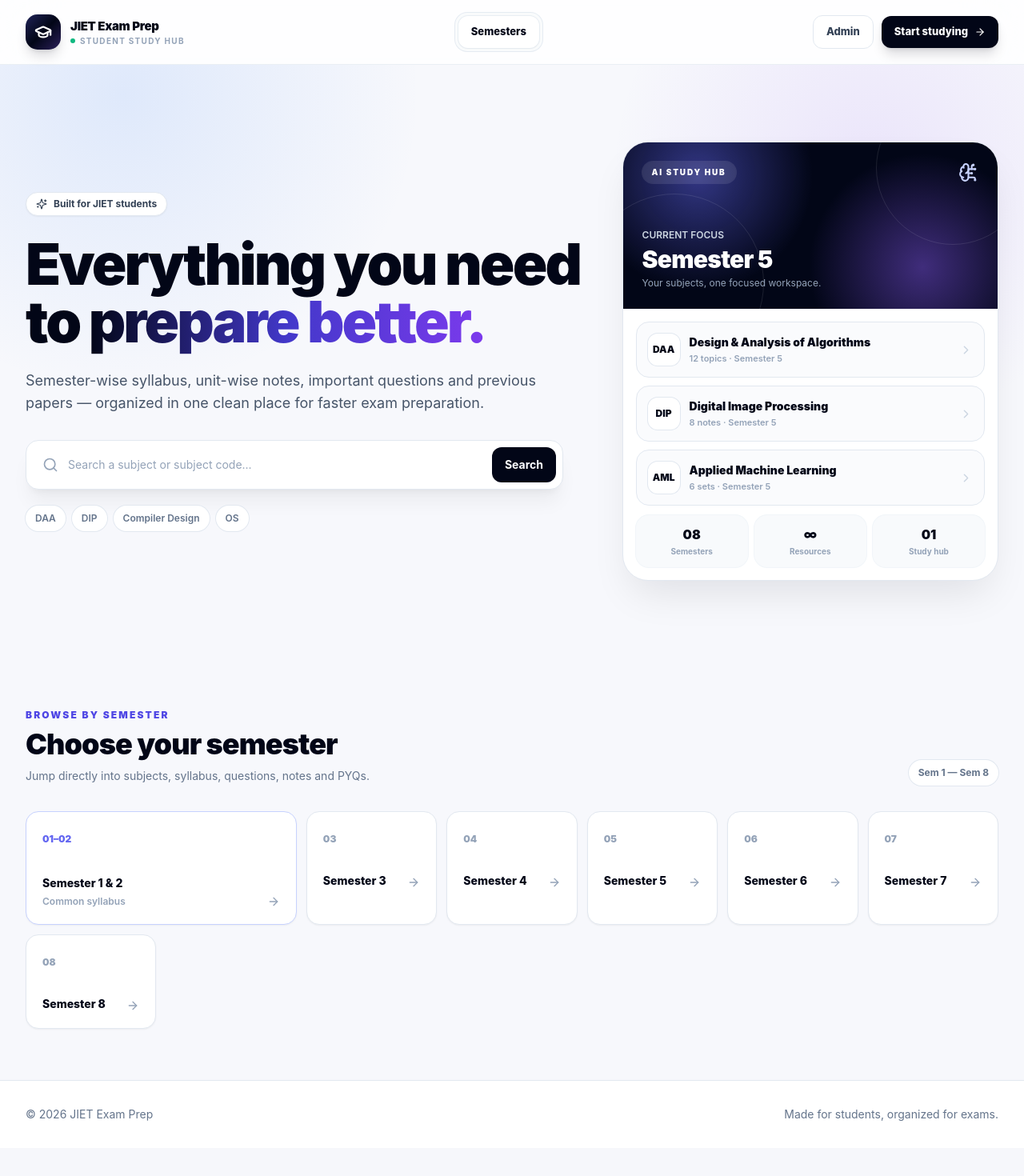
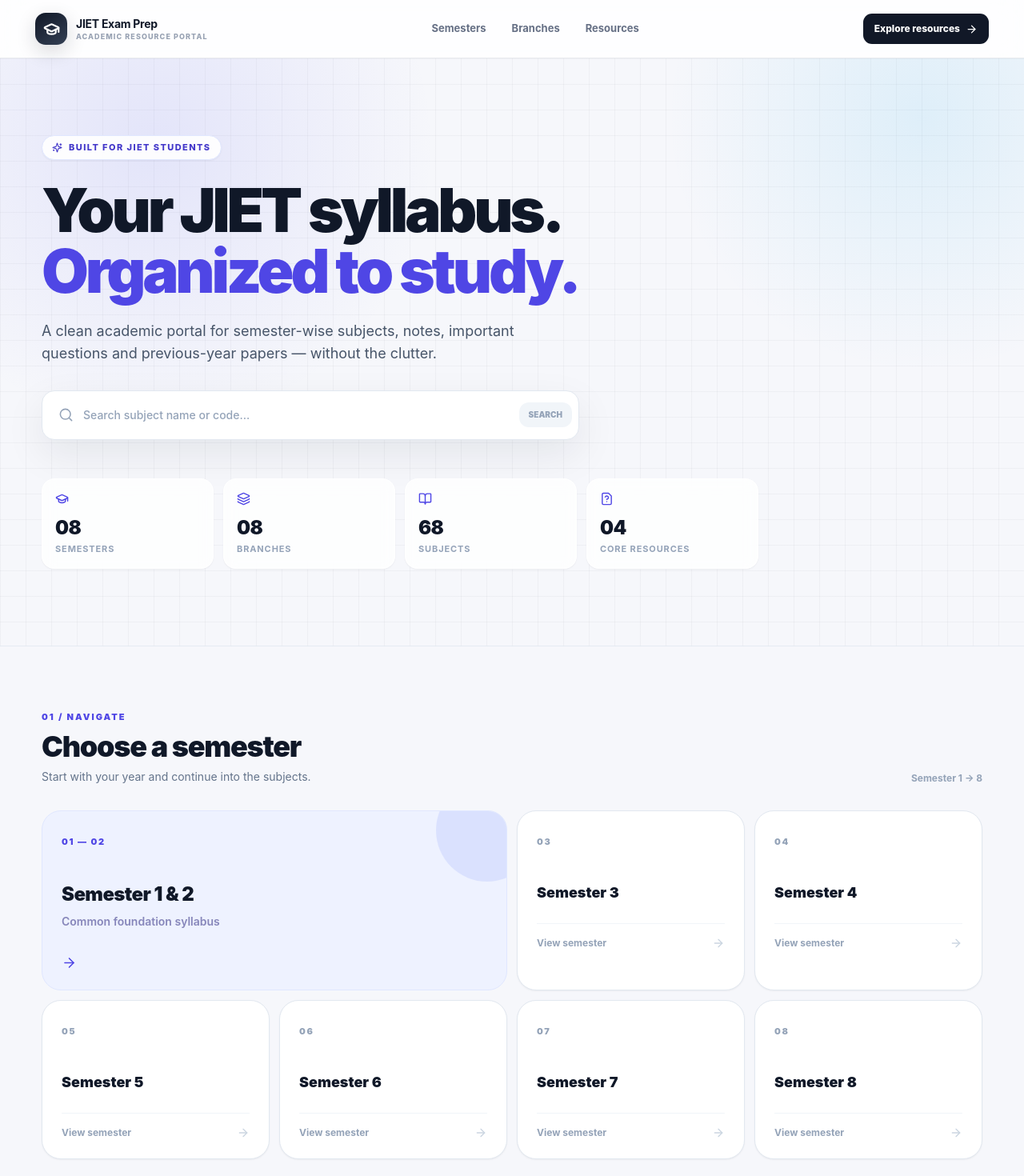
Before and after one commit to codingwithdinu/JIET-EXAM-PREP, a Next.js app: page / in a window 1280 px wide. Shown: the top 1470 px of the page at 80% size. Before the commit the page ends 1435 px from the top, so only its background shows below. Built offline with nearby package versions, Linux system fonts and the light colour scheme.

Commit message:
redesign JIET Exam Prep public homepage

```diff
--- a/app/page.tsx
+++ b/app/page.tsx
@@ -1,244 +1,157 @@
 "use client";
 
 import Link from "next/link";
-import {
-  ArrowRight,
-  BookOpen,
-  BrainCircuit,
-  ChevronRight,
-  FileText,
-  GraduationCap,
-  LibraryBig,
-  Menu,
-  Search,
-  Sparkles,
-  Target,
-  X,
-} from "lucide-react";
 import { useMemo, useState } from "react";
-import { getSubjects } from "@/lib/data";
-
-const semesters = Array.from({ length: 8 }, (_, i) => ({
-  number: i + 1,
-  label: `Semester ${i + 1}`,
-}));
-
-
-
-
+import { ArrowRight, BookOpen, CheckCircle2, ChevronRight, FileQuestion, Search, Sparkles, Layers3, GraduationCap } from "lucide-react";
+import SiteHeader from "@/components/SiteHeader";
+import { getBranches, getSubjects, semesters } from "@/lib/data";
 
 export default function Home() {
-  const [mobileMenu, setMobileMenu] = useState(false);
   const [query, setQuery] = useState("");
-  const searchResults = useMemo(() => {
-    const all = getSubjects(5, "cse-cs");
+
+  const allSubjects = useMemo(() => {
+    const common = [1,2].flatMap((n) => getSubjects(n));
+    const branchSubjects = semesters.slice(2).flatMap((s) =>
+      getBranches().flatMap((b) => getSubjects(s.number, b.slug))
+    );
+    return [...common, ...branchSubjects];
+  }, []);
+
+  const results = useMemo(() => {
     const q = query.trim().toLowerCase();
     if (!q) return [];
-    return all.filter((subject) => [subject.name, subject.code, subject.shortName].some((value) => value.toLowerCase().includes(q))).slice(0, 6);
-  }, [query]);
+    return allSubjects.filter((s) => [s.name, s.code, s.shortName].some(v => v.toLowerCase().includes(q))).slice(0, 8);
+  }, [query, allSubjects]);
+
+  const populatedSubjects = allSubjects.length;
+  const branchCount = getBranches().length;
 
   return (
-    <main className="min-h-screen overflow-x-hidden bg-[#f7f8fc] text-slate-950">
-      <nav className="sticky top-0 z-50 border-b border-slate-200/70 bg-white/80 backdrop-blur-2xl">
-        <div className="mx-auto flex h-20 max-w-7xl items-center justify-between px-5 lg:px-8">
-          <a href="#" className="group flex items-center gap-3">
-            <div className="relative grid h-11 w-11 place-items-center overflow-hidden rounded-[15px] bg-slate-950 text-white shadow-lg shadow-slate-950/15 transition duration-300 group-hover:-rotate-2 group-hover:scale-105">
-              <div className="absolute inset-0 bg-gradient-to-br from-indigo-500/30 via-transparent to-violet-500/30" />
-              <GraduationCap size={22} className="relative" strokeWidth={2.4} />
+    <main className="min-h-screen bg-[#f6f7fb] text-[#101828]">
+      <SiteHeader />
+
+      <section className="portal-grid relative overflow-hidden border-b border-slate-200/80">
+        <div className="absolute inset-0 bg-[radial-gradient(circle_at_15%_15%,rgba(99,102,241,.13),transparent_28%),radial-gradient(circle_at_90%_10%,rgba(14,165,233,.10),transparent_24%)]" />
+        <div className="relative mx-auto max-w-[1240px] px-5 pb-20 pt-16 lg:px-8 lg:pb-24 lg:pt-24">
+          <div className="max-w-4xl">
+            <div className="inline-flex items-center gap-2 rounded-full border border-indigo-100 bg-white/90 px-3 py-1.5 text-[11px] font-extrabold uppercase tracking-[.13em] text-indigo-700 shadow-sm">
+              <Sparkles size={13} /> Built for JIET students
             </div>
-            <div className="leading-none">
-              <p className="text-[15px] font-black tracking-[-0.02em] text-slate-950">JIET Exam Prep</p>
-              <div className="mt-1.5 flex items-center gap-1.5">
-                <span className="h-1.5 w-1.5 rounded-full bg-emerald-500" />
-                <p className="text-[10px] font-bold uppercase tracking-[0.13em] text-slate-400">Student Study Hub</p>
-              </div>
-            </div>
-          </a>
-
-          <div className="hidden items-center rounded-2xl border border-slate-200/80 bg-slate-50/80 p-1 md:flex">
-            <a href="#semesters" className="rounded-xl bg-white px-4 py-2.5 text-[13px] font-extrabold text-slate-950 shadow-sm ring-1 ring-slate-200/70 transition hover:-translate-y-px">Semesters</a>
-          </div>
-
-          <div className="hidden items-center gap-2.5 md:flex">
-            <button className="rounded-xl border border-slate-200 bg-white px-4 py-2.5 text-[13px] font-extrabold text-slate-700 transition hover:border-slate-300 hover:bg-slate-50">
-              Admin
-            </button>
-            <a href="#semesters" className="group inline-flex items-center gap-2 rounded-xl bg-slate-950 px-4 py-2.5 text-[13px] font-extrabold text-white shadow-lg shadow-slate-950/15 transition hover:-translate-y-0.5 hover:bg-slate-800">
-              Start studying
-              <ArrowRight size={14} className="transition-transform group-hover:translate-x-0.5" />
-            </a>
-          </div>
-
-          <button
-            onClick={() => setMobileMenu((v) => !v)}
-            className="grid h-11 w-11 place-items-center rounded-xl border border-slate-200 bg-white text-slate-800 shadow-sm transition hover:bg-slate-50 md:hidden"
-            aria-label="Toggle menu"
-          >
-            {mobileMenu ? <X size={20} /> : <Menu size={20} />}
-          </button>
-        </div>
-        {mobileMenu && (
-          <div className="border-t border-slate-200/80 bg-white px-5 py-4 shadow-xl shadow-slate-950/5 md:hidden">
-            <div className="grid gap-1.5">
-              <a onClick={() => setMobileMenu(false)} href="#semesters" className="rounded-xl px-4 py-3 text-sm font-extrabold text-slate-800 transition hover:bg-slate-50">Semesters</a>
-                            <div className="mt-2 grid grid-cols-2 gap-2 border-t border-slate-100 pt-3">
-                <button className="rounded-xl border border-slate-200 bg-white px-4 py-3 text-sm font-extrabold text-slate-700">Admin</button>
-                <a onClick={() => setMobileMenu(false)} href="#semesters" className="rounded-xl bg-slate-950 px-4 py-3 text-center text-sm font-extrabold text-white">Start studying</a>
-              </div>
-            </div>
-          </div>
-        )}
-      </nav>
-
-      <section className="relative">
-        <div className="pointer-events-none absolute inset-0 bg-[radial-gradient(circle_at_12%_5%,rgba(59,130,246,0.13),transparent_28%),radial-gradient(circle_at_85%_18%,rgba(124,58,237,0.10),transparent_26%)]" />
-        <div className="relative mx-auto grid max-w-7xl items-center gap-10 px-5 pb-18 pt-16 lg:grid-cols-[1.2fr_0.8fr] lg:px-8 lg:pb-24 lg:pt-24">
-          <div>
-            <div className="mb-6 inline-flex items-center gap-2 rounded-full border border-slate-200 bg-white px-3 py-1.5 text-xs font-bold text-slate-700 shadow-sm">
-              <Sparkles size={14} />
-              Built for JIET students
-            </div>
-            <h1 className="max-w-3xl text-5xl font-black leading-[0.98] tracking-[-0.04em] sm:text-6xl lg:text-7xl">
-              Everything you need to{" "}
-              <span className="bg-gradient-to-r from-slate-950 via-indigo-700 to-violet-600 bg-clip-text text-transparent">
-                prepare better.
-              </span>
+            <h1 className="mt-6 text-5xl font-black leading-[.98] tracking-[-.055em] sm:text-6xl lg:text-[76px]">
+              Your JIET syllabus.<br />
+              <span className="text-indigo-600">Organized to study.</span>
             </h1>
             <p className="mt-6 max-w-2xl text-base leading-7 text-slate-600 sm:text-lg">
-              Semester-wise syllabus, unit-wise notes, important questions and previous papers — organized in one clean place for faster exam preparation.
+              A clean academic portal for semester-wise subjects, notes, important questions and previous-year papers — without the clutter.
             </p>
 
-            <div className="mt-8 flex max-w-2xl items-center rounded-2xl border border-slate-200 bg-white p-2 shadow-xl shadow-slate-950/5">
-              <Search className="ml-3 text-slate-400" size={20} />
-              <input
-                value={query}
-                onChange={(e) => setQuery(e.target.value)}
-                placeholder="Search a subject or subject code..."
-                className="min-w-0 flex-1 bg-transparent px-3 py-3 text-sm outline-none placeholder:text-slate-400"
-              />
-              <button className="rounded-xl bg-slate-950 px-4 py-3 text-sm font-bold text-white">Search</button>
-            </div>
-            {query.trim() && (
-              <div className="mt-3 max-w-2xl overflow-hidden rounded-2xl border border-slate-200 bg-white shadow-xl">
-                {searchResults.length ? searchResults.map((subject) => (
-                  <Link key={subject.slug} href={"/semester/5/branch/cse-cs/" + subject.slug} onClick={() => setQuery("")} className="flex items-center justify-between border-b border-slate-100 px-4 py-3 last:border-0 hover:bg-slate-50">
-                    <div>
-                      <p className="text-sm font-black">{subject.name}</p>
-                      <p className="mt-0.5 text-[11px] font-bold text-slate-400">{subject.code} · Semester 5 · CSE-CS</p>
-                    </div>
-                    <ArrowRight size={16} className="text-slate-400" />
-                  </Link>
-                )) : <p className="px-4 py-4 text-sm font-semibold text-slate-500">No matching subject found.</p>}
+            <div className="relative mt-8 max-w-2xl">
+              <div className="flex items-center rounded-2xl border border-slate-200 bg-white p-2 shadow-[0_18px_50px_rgba(16,24,40,.08)]">
+                <Search className="ml-3 shrink-0 text-slate-400" size={19} />
+                <input value={query} onChange={(e) => setQuery(e.target.value)}
+                  placeholder="Search subject name or code..."
+                  className="min-w-0 flex-1 bg-transparent px-3 py-3 text-sm font-medium outline-none placeholder:text-slate-400" />
+                <span className="hidden rounded-xl bg-slate-100 px-3 py-2 text-[10px] font-black text-slate-400 sm:block">SEARCH</span>
               </div>
-            )}
-
-            <div className="mt-5 flex flex-wrap gap-2 text-xs font-semibold text-slate-500">
-              <span className="rounded-full bg-white px-3 py-2 ring-1 ring-slate-200">DAA</span>
-              <span className="rounded-full bg-white px-3 py-2 ring-1 ring-slate-200">DIP</span>
-              <span className="rounded-full bg-white px-3 py-2 ring-1 ring-slate-200">Compiler Design</span>
-              <span className="rounded-full bg-white px-3 py-2 ring-1 ring-slate-200">OS</span>
+              {query.trim() && (
+                <div className="absolute left-0 right-0 top-[calc(100%+8px)] z-20 overflow-hidden rounded-2xl border border-slate-200 bg-white shadow-2xl">
+                  {results.length ? results.map((s) => (
+                    <Link key={s.slug+s.code} href="#" onClick={() => setQuery("")}
+                      className="flex items-center justify-between border-b border-slate-100 px-4 py-3.5 last:border-0 hover:bg-slate-50">
+                      <div><p className="text-sm font-extrabold">{s.name}</p><p className="mt-1 text-[11px] font-bold text-slate-400">{s.code}</p></div>
+                      <ChevronRight size={17} className="text-slate-300" />
+                    </Link>
+                  )) : <p className="px-4 py-4 text-sm font-semibold text-slate-500">No subject found.</p>}
+                </div>
+              )}
             </div>
           </div>
 
-          <div className="relative">
-            <div className="overflow-hidden rounded-[32px] border border-slate-200 bg-white shadow-2xl shadow-slate-950/10">
-              <div className="relative h-52 overflow-hidden bg-slate-950">
-                <div className="absolute inset-0 bg-[radial-gradient(circle_at_20%_20%,rgba(99,102,241,0.5),transparent_35%),radial-gradient(circle_at_80%_75%,rgba(139,92,246,0.45),transparent_35%)]" />
-                <div className="absolute -right-10 -top-16 h-48 w-48 rounded-full border border-white/10" />
-                <div className="absolute -bottom-20 -left-12 h-56 w-56 rounded-full border border-white/10" />
-                <div className="relative flex h-full flex-col justify-between p-6 text-white">
-                  <div className="flex items-center justify-between">
-                    <span className="rounded-full bg-white/10 px-3 py-1.5 text-[10px] font-black uppercase tracking-[0.18em] ring-1 ring-white/10">AI Study Hub</span>
-                    <BrainCircuit size={25} className="text-indigo-200" />
-                  </div>
-                  <div>
-                    <p className="text-xs font-semibold text-slate-300">CURRENT FOCUS</p>
-                    <h2 className="mt-1 text-3xl font-black tracking-tight">Semester 5</h2>
-                    <p className="mt-1 text-xs text-slate-400">Your subjects, one focused workspace.</p>
-                  </div>
-                </div>
-              </div>
-
-              <div className="p-4">
-                <div className="grid gap-2.5">
-                  {[
-                    ["DAA", "Design & Analysis of Algorithms", "12 topics"],
-                    ["DIP", "Digital Image Processing", "8 notes"],
-                    ["AML", "Applied Machine Learning", "6 sets"],
-                  ].map(([code, name, meta]) => (
-                    <div key={code} className="group flex items-center gap-3 rounded-2xl border border-slate-200 bg-slate-50/70 p-3.5 transition hover:border-indigo-200 hover:bg-white hover:shadow-md">
-                      <div className="grid h-10 w-10 shrink-0 place-items-center rounded-xl bg-white text-xs font-black text-slate-950 ring-1 ring-slate-200">{code}</div>
-                      <div className="min-w-0 flex-1">
-                        <p className="truncate text-sm font-black">{name}</p>
-                        <p className="mt-0.5 text-[11px] font-semibold text-slate-400">{meta} · Semester 5</p>
-                      </div>
-                      <ChevronRight size={17} className="text-slate-300 transition group-hover:translate-x-0.5 group-hover:text-slate-950" />
-                    </div>
-                  ))}
-                </div>
-
-                <div className="mt-3 grid grid-cols-3 gap-2">
-                  {[
-                    ["08", "Semesters"],
-                    ["∞", "Resources"],
-                    ["01", "Study hub"],
-                  ].map(([n, label]) => (
-                    <div key={label} className="rounded-2xl bg-slate-50 px-2 py-3 text-center ring-1 ring-slate-100">
-                      <p className="text-base font-black">{n}</p>
-                      <p className="mt-0.5 text-[10px] font-bold text-slate-400">{label}</p>
-                    </div>
-                  ))}
-                </div>
-              </div>
-            </div>
+          <div className="mt-12 grid max-w-4xl grid-cols-2 gap-3 sm:grid-cols-4">
+            {[
+              [String(semesters.length).padStart(2,"0"), "Semesters", GraduationCap],
+              [String(branchCount).padStart(2,"0"), "Branches", Layers3],
+              [String(populatedSubjects).padStart(2,"0"), "Subjects", BookOpen],
+              ["04", "Core resources", FileQuestion],
+            ].map(([value,label,Icon]) => {
+              const I = Icon as typeof BookOpen;
+              return <div key={String(label)} className="rounded-2xl border border-white/80 bg-white/80 p-4 shadow-sm backdrop-blur">
+                <I size={17} className="text-indigo-600" />
+                <p className="mt-3 text-2xl font-black tracking-tight">{value}</p>
+                <p className="mt-0.5 text-[11px] font-bold uppercase tracking-[.08em] text-slate-400">{label}</p>
+              </div>;
+            })}
           </div>
         </div>
       </section>
 
-      <section id="semesters" className="mx-auto max-w-7xl px-5 py-16 lg:px-8">
-        <div className="flex items-end justify-between gap-6">
+      <section id="semesters" className="mx-auto max-w-[1240px] px-5 py-20 lg:px-8">
+        <div className="flex flex-col justify-between gap-3 sm:flex-row sm:items-end">
           <div>
-            <p className="text-xs font-black uppercase tracking-[0.18em] text-indigo-600">Browse by semester</p>
-            <h2 className="mt-2 text-3xl font-black tracking-tight sm:text-4xl">Choose your semester</h2>
-            <p className="mt-2 max-w-2xl text-sm leading-6 text-slate-500">Jump directly into subjects, syllabus, questions, notes and PYQs.</p>
+            <p className="text-[11px] font-black uppercase tracking-[.18em] text-indigo-600">01 / Navigate</p>
+            <h2 className="mt-2 text-3xl font-black tracking-[-.035em] sm:text-4xl">Choose a semester</h2>
+            <p className="mt-2 text-sm text-slate-500">Start with your year and continue into the subjects.</p>
           </div>
-          <span className="hidden rounded-full bg-white px-3 py-2 text-xs font-bold text-slate-500 ring-1 ring-slate-200 sm:block">Sem 1 — Sem 8</span>
+          <span className="text-xs font-bold text-slate-400">Semester 1 → 8</span>
         </div>
 
-        <div className="mt-8 grid grid-cols-2 gap-3 sm:grid-cols-4 lg:grid-cols-7">
-          <Link
-            href="/semester/1-2"
-            className="group col-span-2 rounded-2xl border border-indigo-200 bg-white p-5 text-left shadow-sm transition hover:-translate-y-1 hover:border-indigo-300 hover:shadow-xl sm:col-span-2"
-          >
-            <span className="text-xs font-black text-indigo-500">01–02</span>
-            <div className="mt-8 flex items-end justify-between">
-              <div>
-                <span className="text-sm font-extrabold">Semester 1 & 2</span>
-                <p className="mt-1 text-xs font-semibold text-slate-400">Common syllabus</p>
-              </div>
-              <ArrowRight size={16} className="text-slate-400 transition group-hover:translate-x-1 group-hover:text-slate-950" />
-            </div>
+        <div className="mt-8 grid gap-3 sm:grid-cols-2 lg:grid-cols-4">
+          <Link href="/semester/1-2" className="group relative overflow-hidden rounded-3xl border border-indigo-100 bg-indigo-50 p-6 lg:col-span-2">
+            <div className="absolute -right-10 -top-10 h-32 w-32 rounded-full bg-indigo-200/50" />
+            <span className="relative text-[11px] font-black uppercase tracking-[.15em] text-indigo-600">01 — 02</span>
+            <h3 className="relative mt-10 text-2xl font-black tracking-tight">Semester 1 & 2</h3>
+            <p className="relative mt-2 text-sm font-semibold text-indigo-900/55">Common foundation syllabus</p>
+            <ArrowRight className="relative mt-8 text-indigo-600 transition group-hover:translate-x-1" size={19} />
           </Link>
-          {semesters.slice(2).map((sem) => (
-            <Link
-              key={sem.number}
-              href={`/semester/${sem.number}`}
-              className="group rounded-2xl border border-slate-200 bg-white p-5 text-left shadow-sm transition hover:-translate-y-1 hover:border-slate-300 hover:shadow-xl"
-            >
-              <span className="text-xs font-black text-slate-400">0{sem.number}</span>
-              <div className="mt-8 flex items-end justify-between">
-                <span className="text-sm font-extrabold">{sem.label}</span>
-                <ArrowRight size={16} className="translate-x-0 text-slate-400 transition group-hover:translate-x-1 group-hover:text-slate-950" />
+          {semesters.slice(2).map((s) => (
+            <Link key={s.number} href={"/semester/"+s.number} className="group rounded-3xl border border-slate-200 bg-white p-6 shadow-sm transition hover:-translate-y-1 hover:border-slate-300 hover:shadow-xl">
+              <span className="text-[11px] font-black uppercase tracking-[.15em] text-slate-400">0{s.number}</span>
+              <h3 className="mt-10 text-lg font-black">{s.title}</h3>
+              <div className="mt-6 flex items-center justify-between border-t border-slate-100 pt-4">
+                <span className="text-xs font-bold text-slate-400">View semester</span>
+                <ArrowRight size={16} className="text-slate-300 transition group-hover:translate-x-1 group-hover:text-slate-950" />
               </div>
             </Link>
           ))}
         </div>
       </section>
 
+      <section id="branches" className="border-y border-slate-200 bg-white">
+        <div className="mx-auto max-w-[1240px] px-5 py-20 lg:px-8">
+          <div className="max-w-2xl">
+            <p className="text-[11px] font-black uppercase tracking-[.18em] text-indigo-600">02 / Branches</p>
+            <h2 className="mt-2 text-3xl font-black tracking-[-.035em] sm:text-4xl">Built around your branch</h2>
+            <p className="mt-3 text-sm leading-6 text-slate-500">For Semester 3 onwards, select the branch to see its subject structure and study resources.</p>
+          </div>
+          <div className="mt-8 grid gap-3 sm:grid-cols-2 lg:grid-cols-4">
+            {getBranches().map((b) => (
+              <div key={b.slug} className="rounded-2xl border border-slate-200 bg-slate-50/60 p-5">
+                <span className="text-[10px] font-black uppercase tracking-[.15em] text-indigo-600">{b.code}</span>
+                <h3 className="mt-3 text-sm font-black leading-5">{b.name}</h3>
+              </div>
+            ))}
+          </div>
+        </div>
+      </section>
+
+      <section id="resources" className="mx-auto max-w-[1240px] px-5 py-20 lg:px-8">
+        <div className="rounded-[32px] bg-[#111827] p-7 text-white sm:p-10">
+          <div className="grid gap-10 lg:grid-cols-[1fr_auto] lg:items-end">
+            <div>
+              <p className="text-[11px] font-black uppercase tracking-[.18em] text-indigo-300">03 / Resources</p>
+              <h2 className="mt-3 max-w-2xl text-3xl font-black tracking-tight sm:text-4xl">Everything stays organized by subject.</h2>
+              <p className="mt-3 max-w-2xl text-sm leading-6 text-slate-300">Open a subject and continue to its study resources. The portal is designed to keep the path from semester → branch → subject simple.</p>
+            </div>
+            <div className="grid grid-cols-3 gap-2 sm:grid-cols-3">
+              {["Notes","Questions","PYQs"].map((item) => <div key={item} className="rounded-2xl bg-white/8 px-4 py-5 text-center ring-1 ring-white/10"><CheckCircle2 size={17} className="mx-auto text-indigo-300" /><p className="mt-2 text-xs font-extrabold">{item}</p></div>)}
+            </div>
+          </div>
+        </div>
+      </section>
+
       <footer className="border-t border-slate-200 bg-white">
-        <div className="mx-auto flex max-w-7xl flex-col gap-3 px-5 py-8 text-sm text-slate-500 sm:flex-row sm:items-center sm:justify-between lg:px-8">
-          <p>© 2026 JIET Exam Prep</p>
-          <p>Made for students, organized for exams.</p>
+        <div className="mx-auto flex max-w-[1240px] flex-col gap-2 px-5 py-8 text-xs font-semibold text-slate-400 sm:flex-row sm:items-center sm:justify-between lg:px-8">
+          <p>© 2026 JIET Exam Prep</p><p>Academic resources, organized simply.</p>
         </div>
       </footer>
     </main>
```
